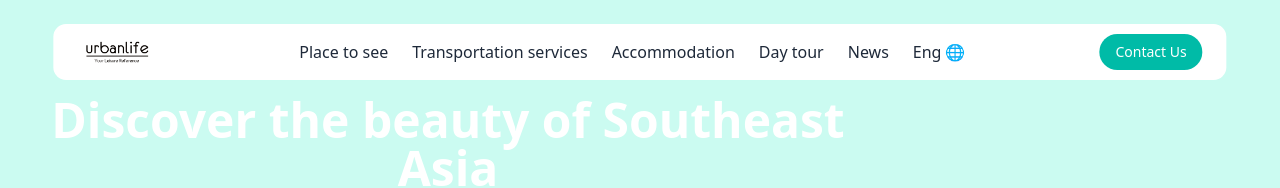
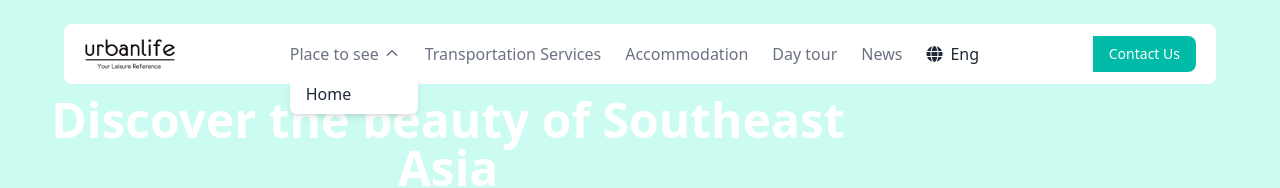
Before and after one commit to myreds12/urbanlife-frontend, a React (Vite) app in the folder urbanlife-frontend/: page / in a window 1280 px wide. Both pictures are taken after a click on the element "Place to see". Shown: the top 188 px of the page. Built offline with nearby package versions, Linux system fonts and the light colour scheme.

Commit message:
ladingpage : edit navbar x

```diff
--- a/urbanlife-frontend/src/components/LandingPage/Navbar.tsx
+++ b/urbanlife-frontend/src/components/LandingPage/Navbar.tsx
@@ -1,54 +1,168 @@
 import { useState } from "react";
 import { Link } from "react-router-dom";
+import "../../styles/LandingPage/Navbar.css";
+
 const Navbar = () => {
-  const [isOpen, setIsOpen] = useState(false);
+  const [isMobileOpen, setIsMobileOpen] = useState(false);
+  const [isDropdownOpen, setIsDropdownOpen] = useState(false);
+    function closeDropdown() {
+    setIsDropdownOpen(false);
+  }
+
+
+  const toggleMobileMenu = () => {
+    setIsMobileOpen(!isMobileOpen);
+  };
+
+  const toggleDropdown = () => {
+    setIsDropdownOpen(!isDropdownOpen);
+  };
 
   return (
-    <nav className="fixed top-6 left-1/2 transform -translate-x-1/2 bg-white px-6 py-2 z-50 rounded-[1vw] flex items-center justify-between w-11/12 max-w-10xl">
+    <nav className="bg-white fixed top-0 left-0 right-0 mx-auto max-w-6xl rounded-lg flex items-center justify-between px-5 py-3 mt-6 z-50">
       {/* Logo Section */}
       <div className="flex items-center">
-        <div className="bg-white p-2 rounded-lg flex items-center">
-          <img src="/public/logo.png" alt="Urbanlife Logo" className="h-6 mr-2" />
-
+        <div className="rounded-lg flex items-center">
+          <img src="/public/logo.png" alt="Urbanlife Logo" className="w-23" />
         </div>
       </div>
 
       {/* Menu Section */}
       <div className="hidden lg:flex space-x-6">
-        <div className="relative group">
-          <span className="text-gray-800 hover:text-teal-500 cursor-pointer">Place to see</span>
-          <div className="absolute hidden group-hover:block bg-white shadow-md mt-2 rounded-md w-32">
-            <Link to="/home" className="block px-4 py-2 text-gray-800 hover:bg-gray-100">Home</Link>
-          </div>
+        <div className="relative">
+          <span
+            onClick={toggleDropdown}
+            className="flex items-center text-gray-500 font-medium hover:text-teal-500 cursor-pointer underline-from-left relative"
+          >
+            Place to see
+            <svg
+              className={`stroke-gray-500 ml-1 transition-transform duration-200 ${
+                isDropdownOpen ? "rotate-180" : ""
+              }`}
+              width="18"
+              height="20"
+              viewBox="0 0 18 20"
+              fill="none"
+              xmlns="http://www.w3.org/2000/svg"
+            >
+              <path
+                d="M4.3125 8.65625L9 13.3437L13.6875 8.65625"
+                stroke="currentColor"
+                strokeWidth="1.5"
+                strokeLinecap="round"
+                strokeLinejoin="round"
+              />
+            </svg>
+          </span>
+          {isDropdownOpen && (
+            <div className="absolute top-full mt-2 w-32 bg-white shadow-md rounded-md"           onClick={(e) => e.stopPropagation()}
+          onMouseLeave={closeDropdown}
+>
+              <Link
+                to="/home"
+                onClick={() => setIsDropdownOpen(false)}
+                className="block px-4 py-2 text-gray-800 hover:bg-gray-100"
+              >
+                Home
+              </Link>
+            </div>
+          )}
         </div>
-        <Link to="/transportation" className="text-gray-800 hover:text-teal-500">Transportation services</Link>
-        <Link to="/accommodation" className="text-gray-800 hover:text-teal-500">Accommodation</Link>
-        <Link to="/day-tour" className="text-gray-800 hover:text-teal-500">Day tour</Link>
-        <Link to="/news" className="text-gray-800 hover:text-teal-500">News</Link>
-        <Link to="/contact" className="text-gray-800 hover:text-teal-500 flex items-center">
+        <Link
+          to="/transportation"
+          className="text-gray-500 font-medium hover:text-teal-500 underline-from-left relative"
+        >
+          Transportation Services
+        </Link>
+        <Link
+          to="/accommodation"
+          className="text-gray-500 font-medium hover:text-teal-500 underline-from-left relative"
+        >
+          Accommodation
+        </Link>
+        <Link
+          to="/day-tour"
+          className="text-gray-500 font-medium hover:text-teal-500 underline-from-left relative"
+        >
+          Day tour
+        </Link>
+        <Link
+          to="/news"
+          className="text-gray-500 font-medium hover:text-teal-500 underline-from-left relative"
+        >
+          News
+        </Link>
+        <Link
+          to="/contact"
+          className="text-gray-800 font-medium hover:text-teal-500 flex items-center gap-2">
+          <i className="fa-solid fa-globe"></i>
           <span>Eng</span>
-          <span className="ml-1 text-gray-500">🌐</span>
+
         </Link>
       </div>
 
       {/* Mobile Menu Button */}
       <div className="lg:hidden">
-        <button onClick={() => setIsOpen(!isOpen)} className="text-gray-800 focus:outline-none">
+        <button onClick={toggleMobileMenu} className="text-gray-800 focus:outline-none">
           <i className="fas fa-bars"></i>
         </button>
       </div>
 
       {/* Mobile Menu */}
-      {isOpen && (
+      {isMobileOpen && (
         <div className="lg:hidden absolute top-14 left-1/2 transform -translate-x-1/2 bg-white shadow-md rounded-lg w-48">
           <ul className="flex flex-col space-y-2 p-4">
-            <li><Link to="/place-to-see" className="text-gray-800 hover:text-teal-500">Place to see</Link></li>
-            <li><Link to="/transportation" className="text-gray-800 hover:text-teal-500">Transportation services</Link></li>
-            <li><Link to="/accommodation" className="text-gray-800 hover:text-teal-500">Accommodation</Link></li>
-            <li><Link to="/day-tour" className="text-gray-800 hover:text-teal-500">Day tour</Link></li>
-            <li><Link to="/news" className="text-gray-800 hover:text-teal-500">News</Link></li>
             <li>
-              <Link to="/contact" className="text-gray-800 hover:text-teal-500 flex items-center">
+              <Link
+                to="/place-to-see"
+                onClick={() => setIsMobileOpen(false)}
+                className="text-gray-800 hover:text-teal-500"
+              >
+                Place to see
+              </Link>
+            </li>
+            <li>
+              <Link
+                to="/transportation"
+                onClick={() => setIsMobileOpen(false)}
+                className="text-gray-800 hover:text-teal-500"
+              >
+                Transportation services
+              </Link>
+            </li>
+            <li>
+              <Link
+                to="/accommodation"
+                onClick={() => setIsMobileOpen(false)}
+                className="text-gray-800 hover:text-teal-500"
+              >
+                Accommodation
+              </Link>
+            </li>
+            <li>
+              <Link
+                to="/day-tour"
+                onClick={() => setIsMobileOpen(false)}
+                className="text-gray-800 hover:text-teal-500"
+              >
+                Day tour
+              </Link>
+            </li>
+            <li>
+              <Link
+                to="/news"
+                onClick={() => setIsMobileOpen(false)}
+                className="text-gray-800 hover:text-teal-500"
+              >
+                News
+              </Link>
+            </li>
+            <li>
+              <Link
+                to="/contact"
+                onClick={() => setIsMobileOpen(false)}
+                className="text-gray-800 hover:text-teal-500 flex items-center"
+              >
                 <span>Eng</span>
                 <span className="ml-1 text-gray-500">🌐</span>
               </Link>
@@ -59,7 +173,7 @@ const Navbar = () => {
 
       {/* Contact Us Button */}
       <div>
-        <button className="bg-teal-500 text-white px-4 py-2 rounded-full text-sm">
+        <button className="bg-teal-500 text-white px-4 py-2 rounded-r-lg text-sm">
           Contact Us
         </button>
       </div>
--- /dev/null
+++ b/urbanlife-frontend/src/styles/LandingPage/Navbar.css
@@ -0,0 +1,14 @@
+  .underline-from-left::before {
+  content: '';
+  position: absolute;
+  bottom: -4px;
+  left: 0;
+  width: 0;
+  height: 2px;
+  background-color: #189AB4;
+  transition: width 0.3s ease-in-out;
+}
+
+.underline-from-left:hover::before {
+  width: 100%;
+}
```
